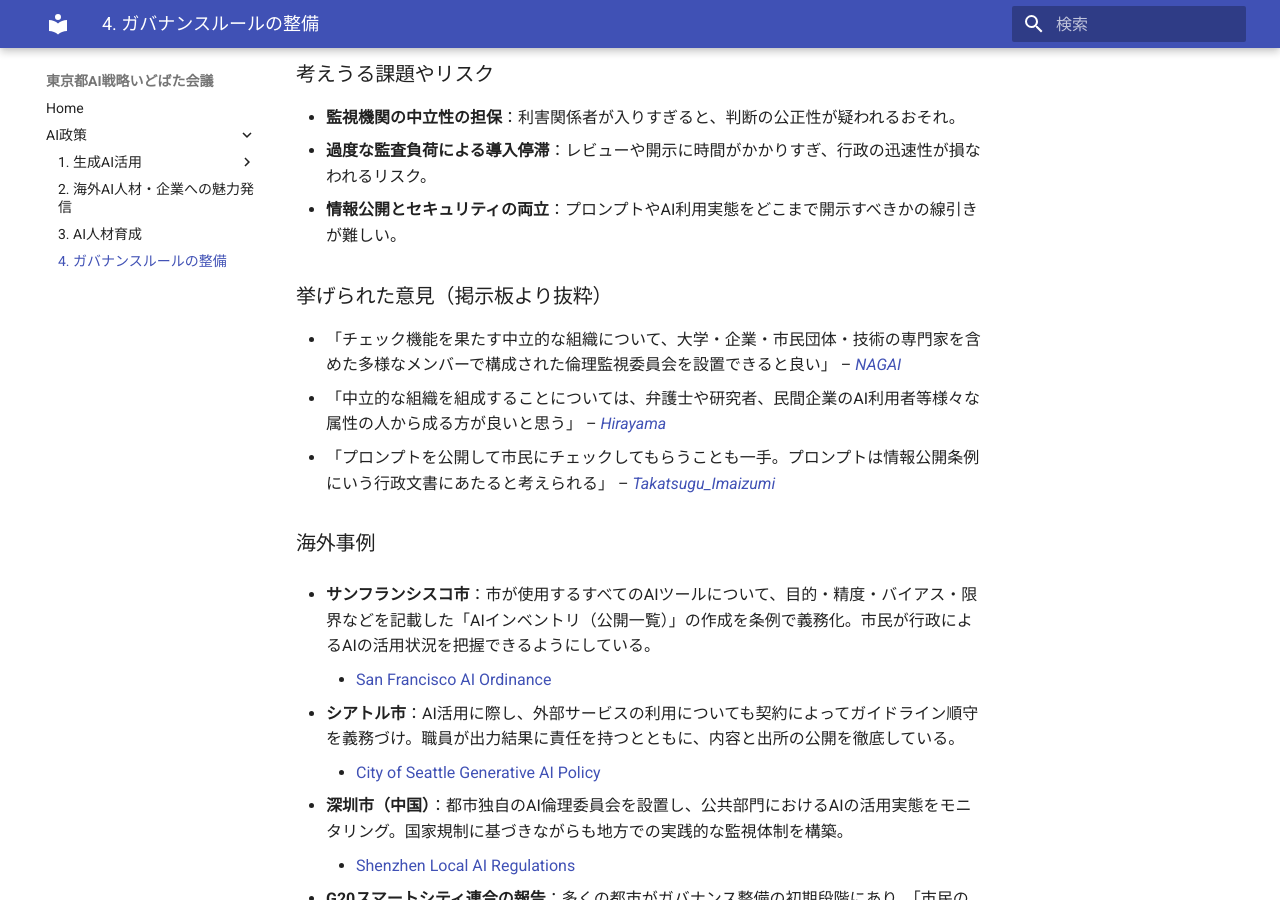
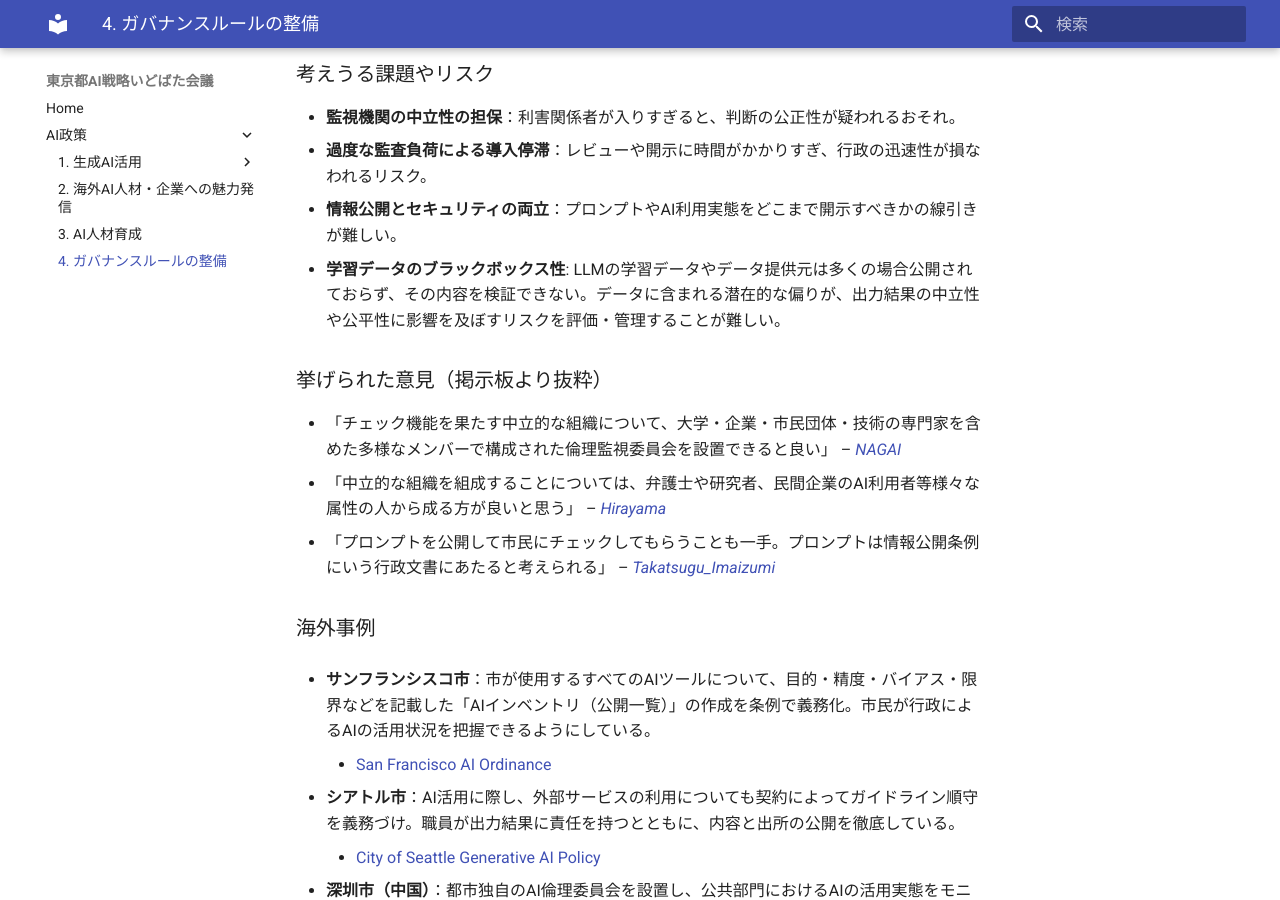
Before and after one commit to takahiroanno2024/2025_ai_idobatakaigi_output, an MkDocs documentation site: the page built from docs/4_ガバナンスルールの整備.md, in a window 1280 px wide and 900 px high, scrolled down 4870 px. Built offline with MkDocs 1.6.1 and Material for MkDocs 9.7.7, drawn with Linux system fonts in a browser that asks for light colours.

Commit message:
方針3のリスクに学習データのブラックボックス性を追記（味玉）

```diff
--- a/docs/4_ガバナンスルールの整備.md
+++ b/docs/4_ガバナンスルールの整備.md
@@ -114,6 +114,7 @@ AIの活用において、行政内部だけで完結しない**中立的かつ
 - **監視機関の中立性の担保**：利害関係者が入りすぎると、判断の公正性が疑われるおそれ。
 - **過度な監査負荷による導入停滞**：レビューや開示に時間がかかりすぎ、行政の迅速性が損なわれるリスク。
 - **情報公開とセキュリティの両立**：プロンプトやAI利用実態をどこまで開示すべきかの線引きが難しい。
+- **学習データのブラックボックス性**: LLMの学習データやデータ提供元は多くの場合公開されておらず、その内容を検証できない。データに含まれる潜在的な偏りが、出力結果の中立性や公平性に影響を及ぼすリスクを評価・管理することが難しい。
 
 ### 挙げられた意見（掲示板より抜粋）
 - 「チェック機能を果たす中立的な組織について、大学・企業・市民団体・技術の専門家を含めた多様なメンバーで構成された倫理監視委員会を設置できると良い」 – *[NAGAI](https://large-scale-conversation-sandbox.discourse.group/t/topic/74/6?u=eitaro)*
```
